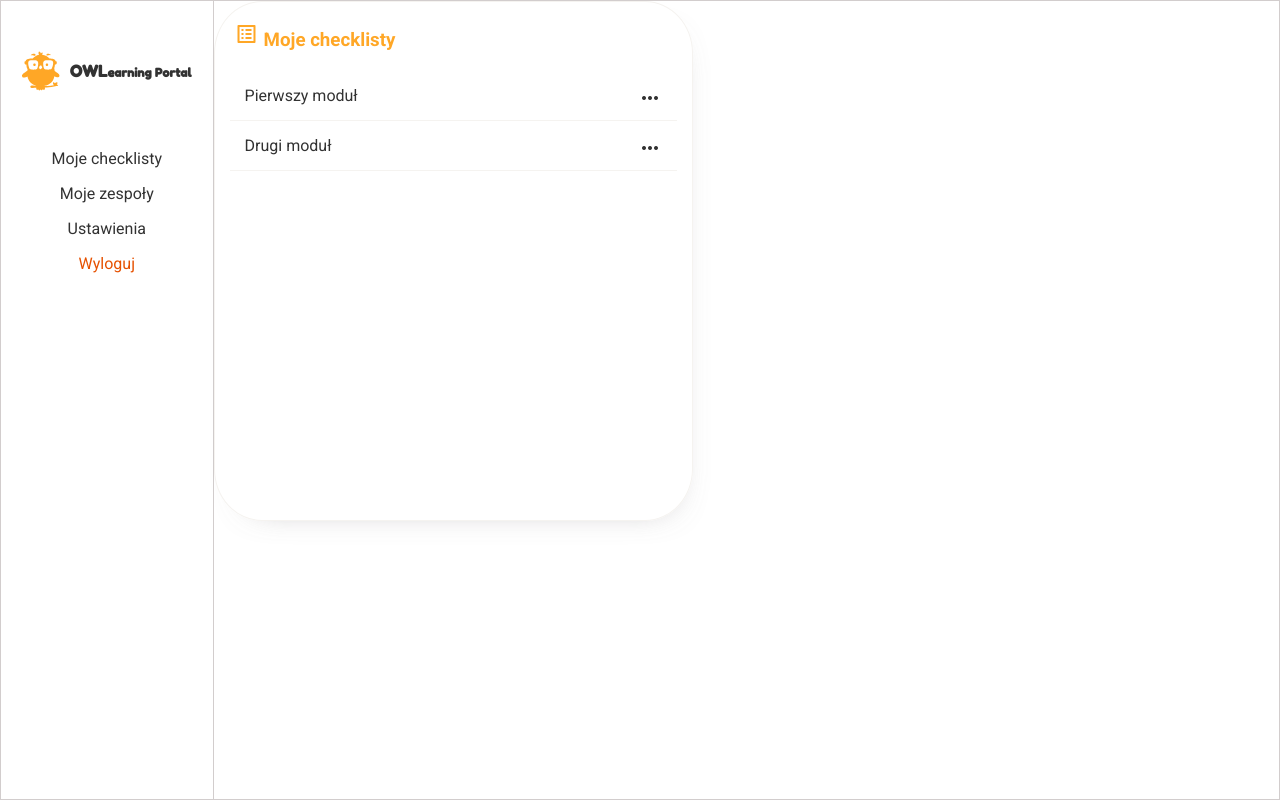
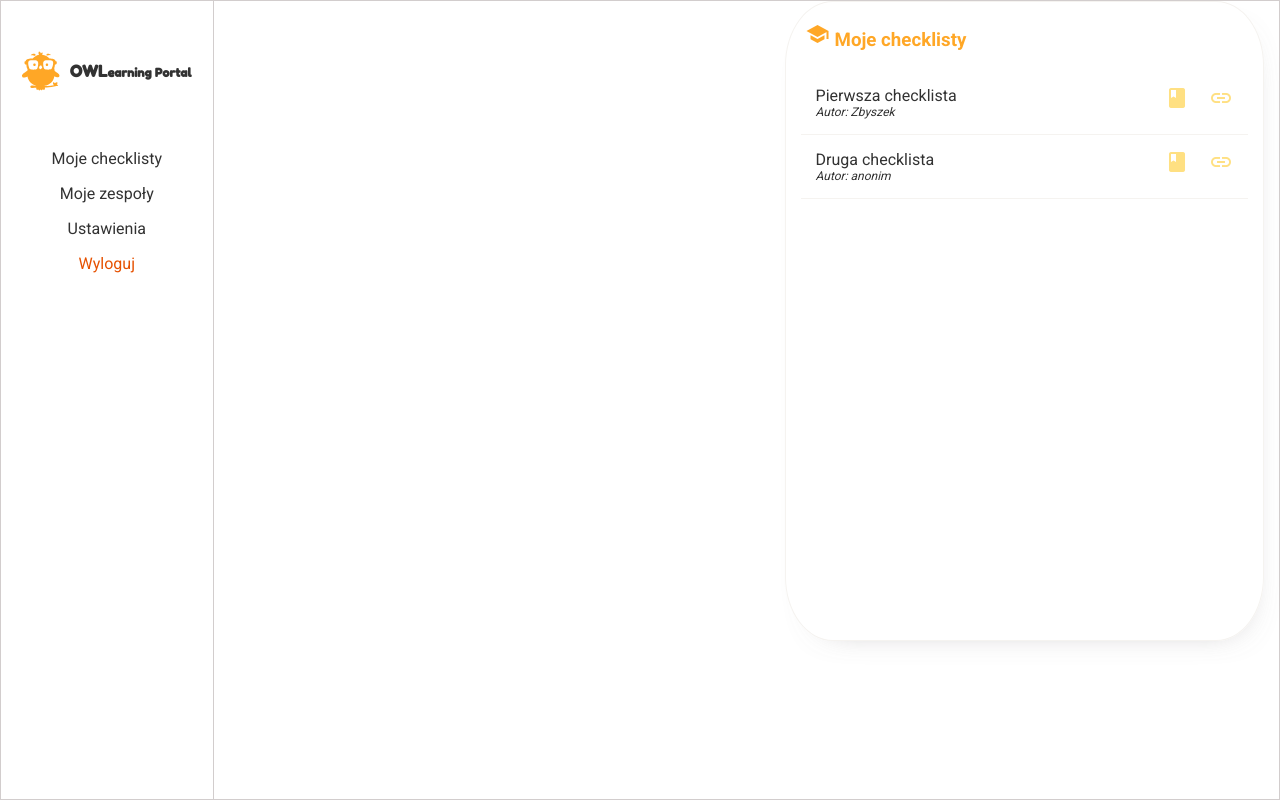
Before and after one commit to TuneLord/OWL_LearningPortal, a React app in the folder packages/: page /me/1 in a window 1280 px wide. Built offline with nearby package versions, Linux system fonts and the light colour scheme.

Commit message:
checklisty + route

```diff
--- a/packages/src/components/MainView/checklist.js
+++ /dev/null
@@ -1,39 +0,0 @@
-import React from "react";
-import "./myChecklists.css";
-
-class Checklist extends React.Component {
-    state = {
-        data: []
-    };
-
-    // componentDidMount {
-    //     fetch(....., {
-    //         method: 'GET',
-             // headers: {
-            //     "x-log-token": localStorage.getItem("token"),
-            // },
-    //     }).then(resp => resp.json()
-    //     .then(data => setState({data: data})))
-    //     .catch(err => console.log(err))
-    // }
-
-    render() {
-        return (
-            <section id="checklist">
-                <div className="mychecklists_container">
-                    <div className="mychecklists_title">
-                        <h3 className="mychecklists_title__header">Moja checklista</h3>
-                    </div>
-                   <ul className="mychecklists_list">
-                       <li className="mycheklists_checklista">
-                        Pierwsze zadanie
-                        <i className="material-icons icon-float">done</i>
-                       </li>
-                   </ul>
-                </div>
-            </section>
-        );
-    }
-}
-
-export default Checklist;
--- a/packages/src/components/MainView/mainView.js
+++ b/packages/src/components/MainView/mainView.js
@@ -1,30 +1,9 @@
 import React, { Component } from "react";
 import "./mainView.css";
 import { MainViewMenuDesktop } from "./mainViewMenuDesktop";
-import MyChecklists from "./myChecklists";
-import Checklist from "./checklist";
+import MyChecklists from "./myChecklists"
 
 export default class mainView extends Component {
-  state = {
-    data: [{title: 'Pierwszy moduł', isDone: false },{title: 'Drugi moduł', isDone: false} ],
-    isChosen: false
-};
-
-// componentDidMount {
-//     fetch(....., {
-//         method: 'GET',
-         // headers: {
-        //     "x-log-token": localStorage.getItem("token"),
-        // },
-//     }).then(resp => resp.json()
-//     .then(data => setState({data: data})))
-//     .catch(err => console.log(err))
-// }
-
-onLiClick = (e) => {
-    this.setState({isChosen: true })
-    console.log(this.state.isChosen)
-}
   render() {
     const windowWidth = window.innerWidth;
 
@@ -32,8 +11,7 @@ onLiClick = (e) => {
       <section className="mainView">
         {windowWidth > 1025 ? <MainViewMenuDesktop /> : null}
         <div className="mainView__container">
-        {!this.state.isChosen && <MyChecklists data={this.state.data} chosen={this.onLiClick}/> }
-        {this.state.isChosen && <Checklist />}
+      <MyChecklists />
         </div>
       </section>
     );
--- a/packages/src/components/MainView/myChecklists.css
+++ b/packages/src/components/MainView/myChecklists.css
@@ -1,9 +1,11 @@
 @import '../../styles/global.css';
 
-
+/* ustawienie kontenera do zmiany po zmergowaniu z mainView */
 .mychecklists_container {
     width: 45%;
-    height: 65vh;
+    height: 80vh;
+    float: right;
+    margin-right: 15px;
     -webkit-box-shadow: 7px 13px 32px -28px rgba(122,118,122,0.68);
     -moz-box-shadow: 7px 13px 32px -28px rgba(122,118,122,0.68);
     box-shadow: 7px 13px 32px -28px rgba(122,118,122,0.68);
@@ -40,8 +42,23 @@
     background-color: #fffde7;
 }
 
+.mychecklist_author {
+    font-size: 0.75rem;
+    font-style: italic;
+}
+
+.icon-color {
+ color: var(--mainViewChecklistsIcons);
+}
+
+.icon-color:hover {
+ color: var(--menuBackground);
+}
+
+
 .icon-float {
     float: right;
+    margin-left: 20px;
 }
 
 /* scrollbar */
@@ -54,8 +71,7 @@
 
 .mychecklists_list::-webkit-scrollbar-thumb
 {
-    background-color: var(--menuBackground);
-
+    background-color: var(--mainViewChecklistsIcons);
     background-image: -webkit-gradient(linear, 0 0, 0 100%,
                        color-stop(.5, rgba(255, 255, 255, .2)),
                        color-stop(.5, transparent), to(transparent));
@@ -66,6 +82,7 @@
 @media only screen and (max-width: 768px) {
     .mychecklists_container {
         height: auto;
+        width: 90%;
     }
     .mychecklists_list {
         overflow-y: auto;
--- a/packages/src/components/MainView/myChecklists.js
+++ b/packages/src/components/MainView/myChecklists.js
@@ -1,26 +1,45 @@
 import React from "react";
 import "./myChecklists.css";
 
- const MyChecklists = (props) => {
+ class MyChecklists extends React.Component {
+    state = {
+        data: [{title: 'Pierwsza checklista', author: 'Zbyszek', isDone: false },{title: 'Druga checklista', author:'anonim', isDone: false},
+     ],
+    };
+
+    // componentDidMount {
+    //     fetch(....., {
+    //         method: 'GET',
+             // headers: {
+            //     "x-log-token": localStorage.getItem("token"),
+            // },
+    //     }).then(resp => resp.json()
+    //     .then(data => setState({data: data})))
+    //     .catch(err => console.log(err))
+    // }
+    render() {
         return (
         <section id="mychecklists">
             <div className="mychecklists_container">
             <div className="mychecklists_title">
             <i className="material-icons">
-                list_alt
+                school
                 </i>
                 <h3 className="mychecklists_title__header">Moje checklisty</h3>
             </div>
             <ul className="mychecklists_list" >
-                  { props.data.map(el =>
-                    <li className="mychecklists_checklista" key={el.title} onClick={props.chosen}>
+                  { this.state.data.map(el =>
+                    <li className="mychecklists_checklista" key={el.title}>
                      {el.title}
-                     <i className="material-icons icon-float">more_horiz</i>
+                    <i className="material-icons icon-float icon-color">link</i>
+                    <i className="material-icons icon-float icon-color">book</i>
+                     <div className="mychecklist_author">Autor: {el.author}</div>
                      </li>)}
                    </ul>
                 </div>
          </section>
         );
+    }
 }
 
 export default MyChecklists;
--- a/packages/src/styles/global.css
+++ b/packages/src/styles/global.css
@@ -22,6 +22,7 @@
         /* MainView */
         --mainViewMenu: #fffde7;
         --mainViewChecklists:  #f5f3f0;
+        --mainViewChecklistsIcons: #ffe082;
 
         /* Loader */
         --loaderBackground: rgba(0, 0, 0, .8);
```
